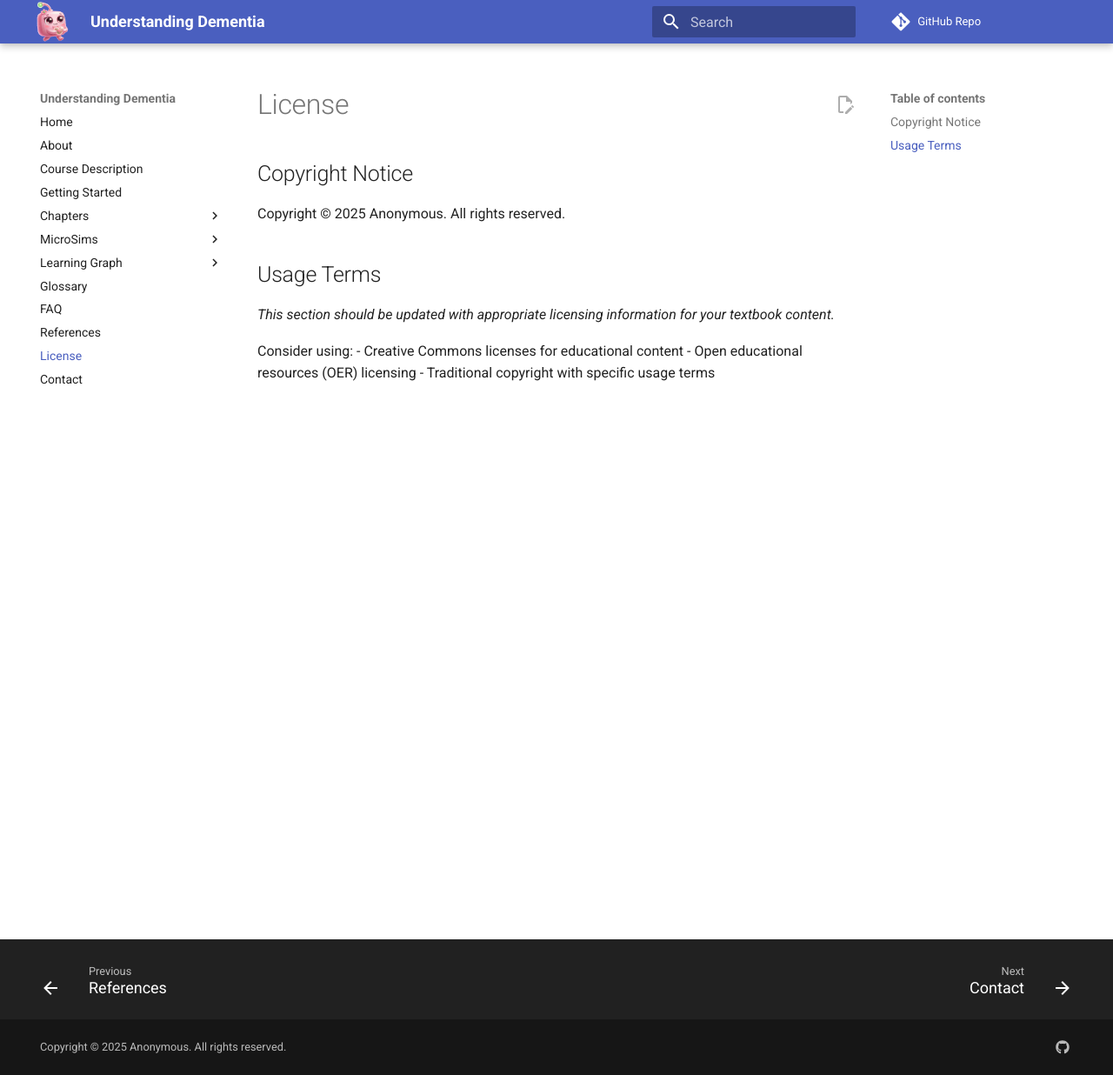
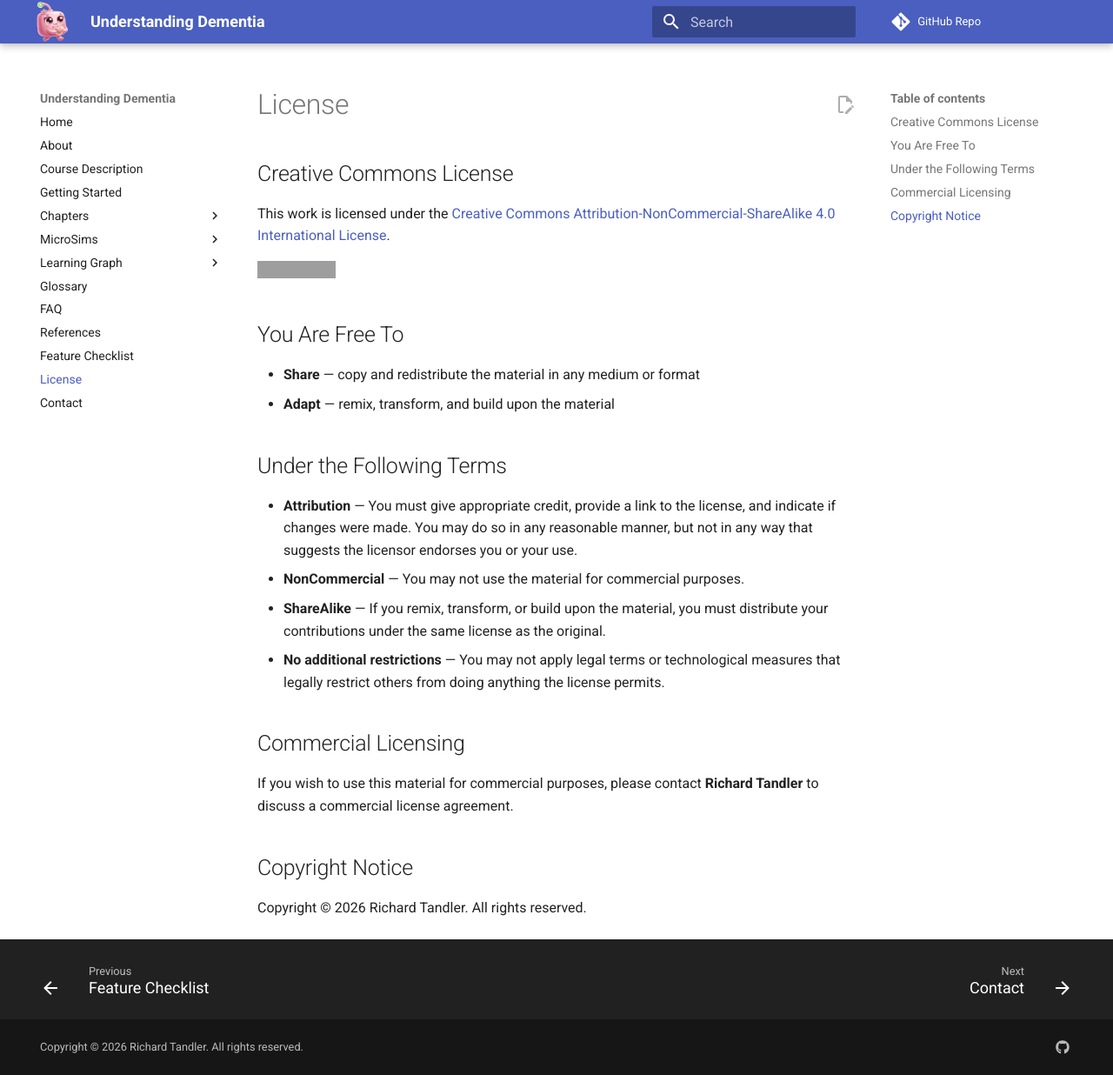
Before and after one commit to rtanler/Dementia, an MkDocs documentation site: the page built from docs/license.md, in a window 1280 px wide and 1236 px high. Shown: the whole window at 87% size. Built offline with MkDocs 1.6.1 and Material for MkDocs 9.7.7, drawn with Linux system fonts in a browser that asks for light colours; comment, search, counter and statistics services are not loaded; grey boxes are pictures that could not be loaded.

```diff
--- /dev/null
+++ b/docs/css/mascot.css
@@ -0,0 +1,137 @@
+/* ============================================
+   Learning Mascot: Tokie
+   Pedagogical agent for Understanding Dementia
+   ============================================ */
+
+:root {
+  --mascot-primary:   #4A5FBF;   /* royal blue (from book theme)  */
+  --mascot-secondary: #7B6BB8;   /* warm purple (from book theme) */
+  --mascot-bg:        #E8EAF6;   /* light blue-purple             */
+  --mascot-border:    #6B7FD7;   /* medium blue                   */
+  --mascot-size: 90px;
+}
+
+/* ---- Shared base for all mascot admonitions ---- */
+/* Override MkDocs Material's default smaller admonition font size
+   so mascot admonition text matches the body text exactly. */
+.md-typeset .admonition.mascot-welcome,
+.md-typeset .admonition.mascot-thinking,
+.md-typeset .admonition.mascot-tip,
+.md-typeset .admonition.mascot-warning,
+.md-typeset .admonition.mascot-celebration,
+.md-typeset .admonition.mascot-encourage,
+.md-typeset .admonition.mascot-neutral,
+.md-typeset details.mascot-welcome,
+.md-typeset details.mascot-thinking,
+.md-typeset details.mascot-tip,
+.md-typeset details.mascot-warning,
+.md-typeset details.mascot-celebration,
+.md-typeset details.mascot-encourage,
+.md-typeset details.mascot-neutral {
+  font-size: inherit;
+}
+
+/* ---- Welcome (chapter openings) — royal blue ---- */
+.md-typeset .admonition.mascot-welcome,
+.md-typeset details.mascot-welcome {
+  border-color: var(--mascot-primary);
+  background-color: var(--mascot-bg);
+}
+.md-typeset .mascot-welcome > .admonition-title,
+.md-typeset .mascot-welcome > summary {
+  background-color: var(--mascot-primary);
+  color: white;
+}
+
+/* ---- Thinking (key concepts) — warm purple ---- */
+.md-typeset .admonition.mascot-thinking,
+.md-typeset details.mascot-thinking {
+  border-color: var(--mascot-secondary);
+  background-color: #EDE7F6;
+}
+.md-typeset .mascot-thinking > .admonition-title,
+.md-typeset .mascot-thinking > summary {
+  background-color: var(--mascot-secondary);
+  color: white;
+}
+
+/* ---- Tip (hints) — teal ---- */
+.md-typeset .admonition.mascot-tip,
+.md-typeset details.mascot-tip {
+  border-color: #00897b;
+  background-color: #e0f2f1;
+}
+.md-typeset .mascot-tip > .admonition-title,
+.md-typeset .mascot-tip > summary {
+  background-color: #00897b;
+  color: white;
+}
+
+/* ---- Warning (common mistakes) — red ---- */
+.md-typeset .admonition.mascot-warning,
+.md-typeset details.mascot-warning {
+  border-color: #c62828;
+  background-color: #ffebee;
+}
+.md-typeset .mascot-warning > .admonition-title,
+.md-typeset .mascot-warning > summary {
+  background-color: #c62828;
+  color: white;
+}
+
+/* ---- Celebration (achievements) — purple ---- */
+.md-typeset .admonition.mascot-celebration,
+.md-typeset details.mascot-celebration {
+  border-color: #6a1b9a;
+  background-color: #f3e5f5;
+}
+.md-typeset .mascot-celebration > .admonition-title,
+.md-typeset .mascot-celebration > summary {
+  background-color: #6a1b9a;
+  color: white;
+}
+
+/* ---- Encourage (difficult content) — blue ---- */
+.md-typeset .admonition.mascot-encourage,
+.md-typeset details.mascot-encourage {
+  border-color: #0277bd;
+  background-color: #e1f5fe;
+}
+.md-typeset .mascot-encourage > .admonition-title,
+.md-typeset .mascot-encourage > summary {
+  background-color: #0277bd;
+  color: white;
+}
+
+/* ---- Neutral (general purpose) — slate gray ---- */
+.md-typeset .admonition.mascot-neutral,
+.md-typeset details.mascot-neutral {
+  border-color: #546e7a;
+  background-color: #eceff1;
+}
+.md-typeset .mascot-neutral > .admonition-title,
+.md-typeset .mascot-neutral > summary {
+  background-color: #546e7a;
+  color: white;
+}
+
+/* ---- Title: left-align text, remove default MkDocs icon completely ---- */
+.md-typeset [class*="mascot-"] > .admonition-title,
+.md-typeset [class*="mascot-"] > summary {
+  text-align: left;
+  padding-left: 0.8rem;
+}
+.md-typeset [class*="mascot-"] > .admonition-title::before,
+.md-typeset [class*="mascot-"] > summary::before {
+  display: none;
+}
+
+/* ---- Mascot image floated LEFT of admonition body text ---- */
+.mascot-admonition-img {
+  float: left;
+  width: var(--mascot-size);
+  height: var(--mascot-size);
+  /* margin: top right bottom left */
+  margin: 0 .5em 0 0;
+  object-fit: contain;
+}
--- a/docs/license.md
+++ b/docs/license.md
@@ -1,14 +1,28 @@
 # License
+
+## Creative Commons License
+
+This work is licensed under the
+[Creative Commons Attribution-NonCommercial-ShareAlike 4.0 International License](https://creativecommons.org/licenses/by-nc-sa/4.0/).
+
+[![CC BY-NC-SA 4.0](https://licensebuttons.net/l/by-nc-sa/4.0/88x31.png)](https://creativecommons.org/licenses/by-nc-sa/4.0/)
+
+## You Are Free To
+
+- **Share** — copy and redistribute the material in any medium or format
+- **Adapt** — remix, transform, and build upon the material
+
+## Under the Following Terms
+
+- **Attribution** — You must give appropriate credit, provide a link to the license, and indicate if changes were made. You may do so in any reasonable manner, but not in any way that suggests the licensor endorses you or your use.
+- **NonCommercial** — You may not use the material for commercial purposes.
+- **ShareAlike** — If you remix, transform, or build upon the material, you must distribute your contributions under the same license as the original.
+- **No additional restrictions** — You may not apply legal terms or technological measures that legally restrict others from doing anything the license permits.
+
+## Commercial Licensing
+
+If you wish to use this material for commercial purposes, please contact **Richard Tandler** to discuss a commercial license agreement.
 
 ## Copyright Notice
 
-Copyright © 2025 Anonymous. All rights reserved.
-
-## Usage Terms
-
-*This section should be updated with appropriate licensing information for your textbook content.*
-
-Consider using:
-- Creative Commons licenses for educational content
-- Open educational resources (OER) licensing
-- Traditional copyright with specific usage terms
+Copyright &copy; 2026 Richard Tandler. All rights reserved.
--- a/mkdocs.yml
+++ b/mkdocs.yml
@@ -48,10 +48,12 @@
     - Quality Metrics: learning-graph/quality-metrics.md
     - Taxonomy Distribution: learning-graph/taxonomy-distribution.md
     - Color Theme Guide: learning-graph/color-theme.md
+    - Mascot Test: learning-graph/mascot-test.md
 
   - Glossary: glossary.md
   - FAQ: faq.md
   - References: references.md
+  - Feature Checklist: feature-checklist.md
   - License: license.md
   - Contact: contact.md
 
@@ -100,6 +102,17 @@
       separator: '[\s\-\.]+'
   - social                       # Social media card generation
   - social_override              # Custom social media images per page
+  - glightbox:                   # Image zoom on click
+      touchNavigation: true
+      loop: false
+      effect: zoom
+      slide_effect: slide
+      width: 100%
+      height: auto
+      zoomable: true
+      draggable: true
+      auto_caption: false
+      caption_position: bottom
   # - tags                       # Tag support (optional)
   # - blog                       # Blog support (optional)
 
@@ -148,6 +161,7 @@
 # Extra CSS
 extra_css:
   - css/extra.css
+  - css/mascot.css
 
 # Extra JavaScript (for math support)
 extra_javascript:
@@ -156,7 +170,7 @@
   - https://cdn.jsdelivr.net/npm/mathjax@3/es5/tex-mml-chtml.js
 
 # Copyright
-copyright: Copyright &copy; 2025 Anonymous. All rights reserved.
+copyright: Copyright &copy; 2026 Richard Tandler. All rights reserved.
 
 # Extra configuration
 extra:
```
Also changed, not shown: docs/feature-checklist.md (added, +231 -0 lines), docs/img/mascot/mascot-prompts.md (added, +133 -0 lines), docs/learning-graph/index.md (+2 -0 lines), docs/learning-graph/mascot-test.md (added, +116 -0 lines), docs/sims/graph-viewer/index.md (+10 -6 lines), logs/glightbox-feature-enablement.md (added, +64 -0 lines), 7 other files.
